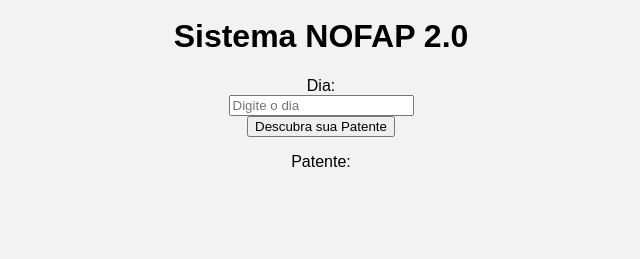
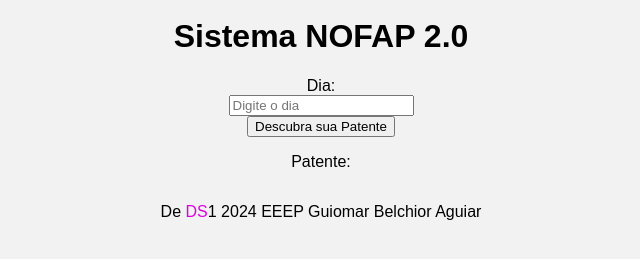
Before and after one commit to Tulio713645/SISTEMA-NOFAP, a plain HTML site: page index.html in a window 1280 px wide. Shown: the part 403-662 px from the top of the page, without its empty margins (319-959 px from the left). Drawn offline with Linux system fonts and the light colour scheme.

Commit message:
Adicionei creditos

```diff
--- a/index.html
+++ b/index.html
@@ -20,6 +20,7 @@
     <button onclick="patente()" type="submit">Descubra sua Patente</button>
 
     <p id="resultado">Patente:</p>
+    <p>De <span style="color: rgb(221, 0, 221);">DS</span>1 2024 EEEP Guiomar Belchior Aguiar</p>
 
     <script src="script.js"></script>
 </body>
```
